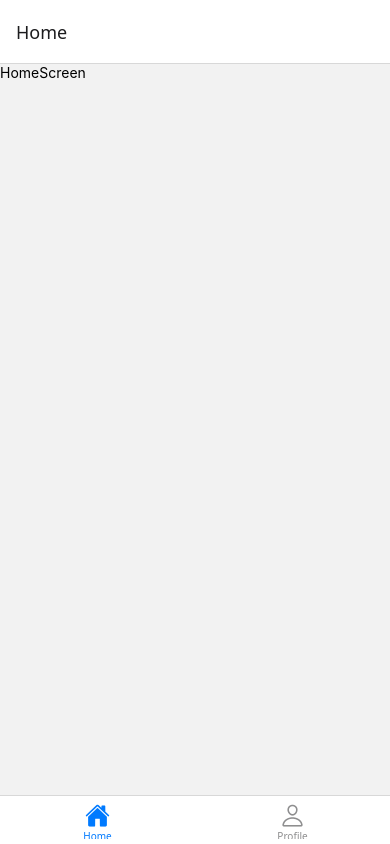
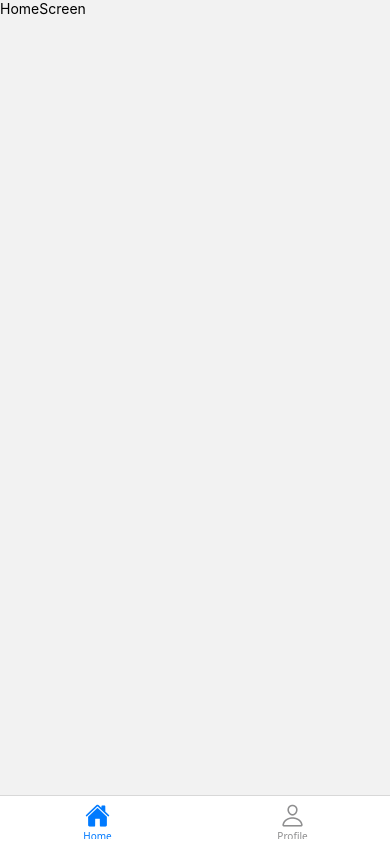
Before and after one commit to adkik/tiktok-clone, a React Native app: screen / in a window 390 px wide. Built offline with nearby package versions, Linux system fonts and the light colour scheme.

Commit message:
feat: hide screen headers

```diff
--- a/App.tsx
+++ b/App.tsx
@@ -11,7 +11,11 @@ const App = () => {
   return (
     <SafeAreaProvider>
       <NavigationContainer>
-        <Tab.Navigator>
+        <Tab.Navigator
+          screenOptions={{
+            headerShown: false,
+          }}
+        >
           <Tab.Screen
             name="Home"
             component={HomeScreen}
```
